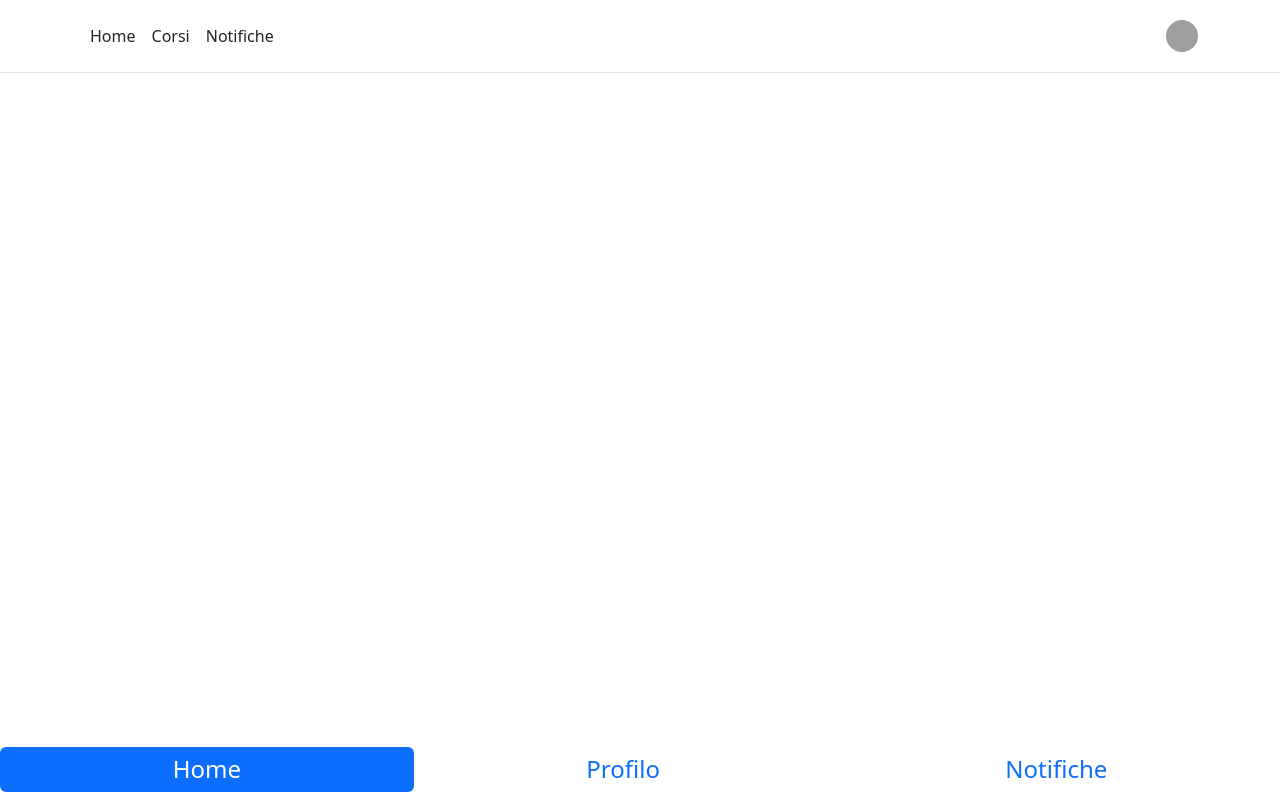
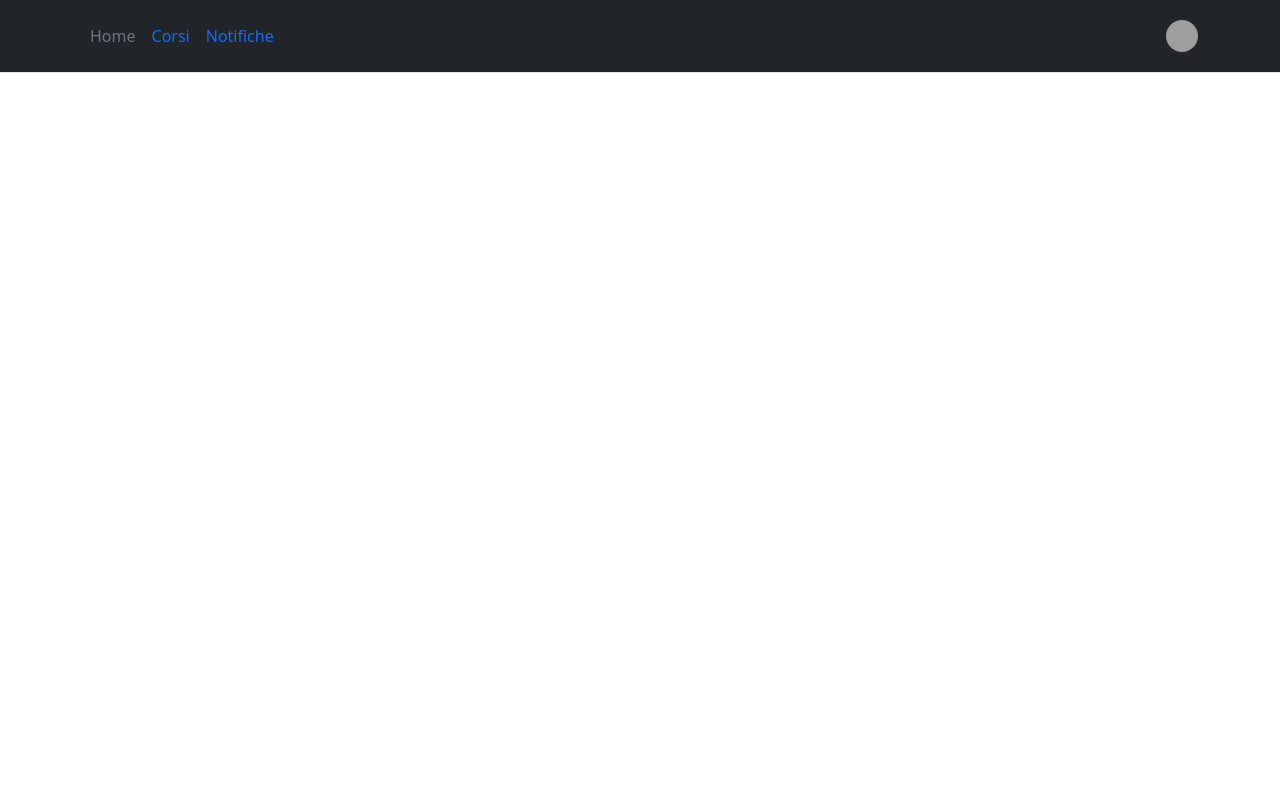
Before and after one commit to MarkRagg/Progetto-Web, a PHP site: page /php/profile.php in a window 1280 px wide. Run offline with PHP 8.4, Linux system fonts and the light colour scheme; data that the repository does not hold is empty; grey boxes are pictures that could not be loaded.

Commit message:
add posts, changed base.php

```diff
--- a/source/database/database.php
+++ b/source/database/database.php
@@ -69,5 +69,27 @@ class DatabaseManager {
         $result = $stmt->get_result();
         return $result->fetch_all(MYSQLI_ASSOC);
     }
+
+    /**
+     * given an author, returns all the posts of that author
+     */
+    public function getPostFromUser($author) {
+        $stmt = $this->db->prepare("SELECT * FROM post WHERE author = ?");
+        $stmt->bind_param("s", $author);
+        $stmt->execute();
+        $result = $stmt->get_result();
+        return $result->fetch_all(MYSQLI_ASSOC);
+    }
+
+    /**
+     * returns n posts
+     */
+    public function getPosts($n) {
+        $stmt = $this->db->prepare("SELECT * FROM post ORDER BY RAND() LIMIT ?");
+        $stmt->bind_param("i", $n);
+        $stmt->execute();
+        $result = $stmt->get_result();
+        return $result->fetch_all(MYSQLI_ASSOC);
+    }
 }
 ?>
--- a/source/template/base.php
+++ b/source/template/base.php
@@ -10,22 +10,22 @@
         <link href="https://cdn.jsdelivr.net/npm/bootstrap@5.3.0-alpha1/dist/css/bootstrap.min.css" rel="stylesheet" integrity="sha384-GLhlTQ8iRABdZLl6O3oVMWSktQOp6b7In1Zl3/Jr59b6EGGoI1aFkw7cmDA6j6gD" crossorigin="anonymous">
     </head>
     <body class="">
-    <header class="p-3 mb-3 border-bottom">
-            <div class="container">
+    <header class="p-3 mb-3 border-bottom sticky-top z-index-master navbar-dark bg-dark">
+            <div class="container ">
               <div class="d-flex flex-wrap align-items-center justify-content-center justify-content-lg-start">
-                <a href="#" class="d-flex d-none d-xxl-block align-items-center mb-2 mb-lg-0 text-dark text-decoration-none">
+                <a href="#" class="d-flex d-none d-xxl-block align-items-center mb-2 mb-lg-0 text-decoration-none">
                     <img src="https://i.ebayimg.com/images/g/o4EAAOSw9h1hcCxV/s-l500.jpg" alt="" width="50" height="50" class="rounded-circle">
                 </a>
                 <ul class="nav col-12 col-lg-auto me-lg-auto mb-2 justify-content-center mb-md-0">
-                  <li><a href="#" class="nav-link px-2 link-dark">Home</a></li>
-                  <li><a href="#" class="nav-link px-2 link-dark">Corsi</a></li>
-                  <li><a href="#" class="nav-link px-2 link-dark">Notifiche</a></li>
+                  <li><a href="showhomepage.php" class="nav-link px-2 link-secondary">Home</a></li>
+                  <li><a href="#" class="nav-link px-2 ">Corsi</a></li>
+                  <li><a href="#" class="nav-link px-2 ">Notifiche</a></li>
                 </ul>
                 <!-- <form class="col-12 col-lg-auto mb-3 mb-lg-0 me-lg-3">
                   <input type="search" class="form-control" placeholder="Search..." aria-label="Search">
                 </form> -->
                 <div>
-                  <a href="../php/profile.php" class="d-block link-dark text-decoration-none" id="dropdownUser1" aria-expanded="false">
+                  <a href="../php/profile.php" class="d-block text-decoration-none" id="dropdownUser1" aria-expanded="false">
                     <img src="https://cdn.pixabay.com/photo/2017/11/10/05/48/user-2935527_1280.png" alt="" width="32" height="32" class="rounded-circle">
                   </a>
                 </div>
@@ -41,12 +41,14 @@
         </main>
         <footer>
             <nav class="fixed-bottom">
-                <ul class="nav nav-pills justify-content-center nav-fill">
+               <!--  <ul class="nav nav-pills justify-content-center nav-fill">
                     <li class="nav-item h4"><a class="nav-link active" href="#">Home</a></li>
                     <li class="nav-item h4"><a class="nav-link" aria-current="page" href="#">Profilo</a></li>
                     <li class="nav-item h4"><a class="nav-link" href="#">Notifiche</a></li>
-                </ul>
+                </ul>-->
+
             </nav>
+
         </footer>
     </body>
     <script src="https://cdn.jsdelivr.net/npm/bootstrap@5.3.0-alpha1/dist/js/bootstrap.bundle.min.js" integrity="sha384-w76AqPfDkMBDXo30jS1Sgez6pr3x5MlQ1ZAGC+nuZB+EYdgRZgiwxhTBTkF7CXvN" crossorigin="anonymous"></script>
```
Also changed, not shown: source/js/post.js (added, +38 -0 lines), source/php/api-showhomepage.php (deleted, +0 -8 lines), source/php/api-showpost.php (added, +13 -0 lines), source/php/showhomepage.php (added, +10 -0 lines).
